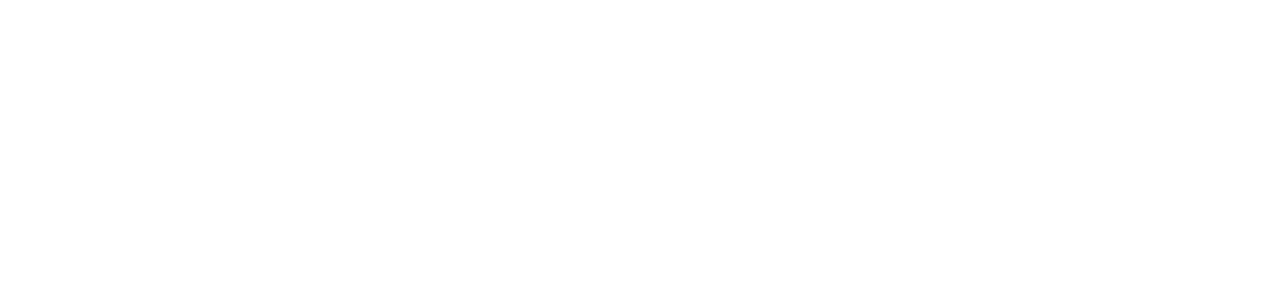
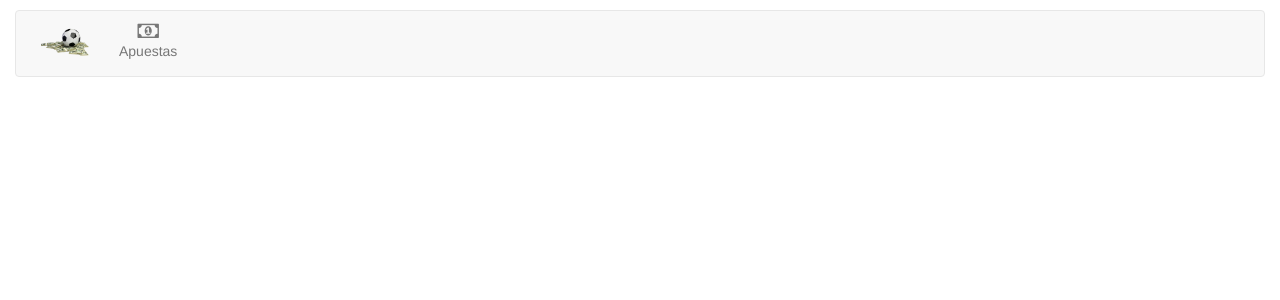
Before and after one commit to CursoNET2017/IndividualClienteApuestas, a Vue app: page /#/ApuestaDetalle in a window 1280 px wide. Shown: the top 300 px of the page. Built offline with nearby package versions, Linux system fonts and the light colour scheme.

Commit message:
barra lateral...

```diff
--- a/src/App.vue
+++ b/src/App.vue
@@ -1,13 +1,27 @@
 <template>
   <div id="app">
     <!--<img src="./assets/logo.png">-->
+    <cabecera :cabeceraDatos="cabeceraDatos"></cabecera>
     <router-view></router-view>
   </div>
 </template>
 
 <script>
+import cabecera from './components/Cabecera/'
+
 export default {
-  name: 'app'
+  name: 'app',
+  data () {
+    return {
+      cabeceraDatos: {
+        logo: require('./assets/apuestas.png'),
+        nombre: 'apuestas_deportivas'
+      }
+    }
+  },
+  components: {
+    cabecera
+  }
 }
 </script>
 
@@ -18,6 +32,6 @@ export default {
   -moz-osx-font-smoothing: grayscale;
   text-align: center;
   color: #2c3e50;
-  margin-top: 60px;
+  margin-top: 10px;
 }
 </style>
--- a/src/components/ApuestaMaestro/ApuestaMaestro.css
+++ b/src/components/ApuestaMaestro/ApuestaMaestro.css
@@ -0,0 +1,16 @@
+#ApuestaMaestro nav {
+    margin-left: 0;
+    border: 1px solid #cccccc;
+    border-top-left-radius: 0.5em;
+    border-top-right-radius: 0.5em;
+    padding-top: 1ex;
+    display: block;
+    width: 20%;
+}
+
+#ApuestaMaestro #cuerpo .container {
+    width: 50%;
+    float: left;
+    text-align: center;
+    margin:0;
+}
--- a/src/components/ApuestaMaestro/index.vue
+++ b/src/components/ApuestaMaestro/index.vue
@@ -1,13 +1,26 @@
 <template>
     <div id="ApuestaMaestro">
         <h3>Apuestas Deportivas</h3>
-        <div>
+        <div class="col-12 col-md-3 col-xl-2 bd-sidebar">
+            <nav class="collapse bd-links">
+            <h4>Categorias</h4>
+            <div class="bd-toc-item">
+                <a class="bd-toc-link" href="">Hola</a>
+                <ul class="nav bd-sidenav">
+                <li class="active bd-sidenav-active">
+                    <a href="">ESo ES</a>
+                </li>
+            </ul>
+            </div>
+
             <button id="buttonTodas" class="btn btn-success" v-on:click="filtrar(0)">Todas</button>
             <button id="buttonFutbol" class="btn btn-success" v-on:click="filtrar(1)">Futbol</button>
             <button id="buttonBaloncesto" class="btn btn-success" v-on:click="filtrar(2)">Baloncesto</button>
             <button id="buttonTenis" class="btn btn-success" v-on:click="filtrar(3)">Tenis</button>
+        </nav>
         </div>
 
+        <div id="cuerpo" class="container">
             <ul class="list-group" v-for="tipo in tipos" v-bind:key="tipo">
                 <div v-show="seleccion == tipos || seleccion == tipo">
                 <h2>{{tipo}}</h2>
@@ -16,7 +29,7 @@
                 </a>
                 </div>
             </ul>
-
+        </div>
 
 
 
--- /dev/null
+++ b/src/components/Cabecera/Cabecera.css
@@ -0,0 +1,46 @@
+.navbar-header a{
+	padding-top: 7px;
+	padding-bottom: 7px;
+
+}
+img{
+	margin-left: 10px;
+	width: 48px;
+}
+
+.navbar-nav li a{
+	padding-top: 0px;
+}
+
+.navbar-nav i{
+	display: block;
+}
+
+.navbar-nav i:before{
+	font-size: 20px;
+}
+
+.navbar-nav li{
+	padding-top: 10px;
+}
+/*
+    background-color: #FF0000;
+    font-family: Oswald, Arial, Helvetica, sans-serif;
+    font-size: 2.5em;
+    font-weight: bold;
+    color: #FFF;
+    padding: 12px;
+    border-bottom: solid;
+    border-bottom-width: 5px;
+    border-bottom-color: #3a7aa6;
+    border-top: solid;
+    border-top-width: 5px;
+    border-top-color: #3a7aa6;
+    border-left: solid;
+    border-left-width: 5px;
+    border-left-color: #3a7aa6;
+    border-right: solid;
+    border-right-width: 5px;
+    border-right-color: #3a7aa6;
+	border-radius: 10px;
+	*/
--- /dev/null
+++ b/src/components/Cabecera/Cabecera.js
@@ -0,0 +1,4 @@
+export default {
+    name: 'Cabecera',
+    props: ['cabeceraDatos']
+  }
--- /dev/null
+++ b/src/components/Cabecera/index.vue
@@ -0,0 +1,25 @@
+<template>
+	<div class="container-fluid">
+		<div class="row">
+			<div class="col-sm-12">
+				<nav class="navbar navbar-default">
+				  	<div class="container-fluid">
+
+						<ul class="nav navbar-nav">
+                            <a class="navbar-brand" href="#">
+					    		<img :src="cabeceraDatos.logo" :alt="cabeceraDatos.nombre">
+                                <router-link exact to="/"></router-link>
+							</a>
+							<li><router-link exact to="/ApuestaMaestro"><i class="fa fa-money" aria-hidden="true"></i> Apuestas</router-link></li>
+							<!--<li><router-link exact to="/TareaMaestro"><i class="fa fa-list" aria-hidden="true"></i>Listado de tareas</router-link></li>
+							<li><router-link exact to="/EjecucionMaestro"><i class="fa fa-clock-o" aria-hidden="true"></i>Ejecuciones de tareas</router-link></li>-->
+						</ul>
+				  	</div>
+				</nav>
+			</div>
+		</div>
+	</div>
+</template>
+
+<script src="./Cabecera.js" type="text/javascript" charset="utf-8"></script>
+<style src="./Cabecera.css" type="text/css" media="screen"></style>
```
Also changed, not shown: src/assets/apuestas.png (added). Lines whose indentation alone changed are shown as unchanged.
